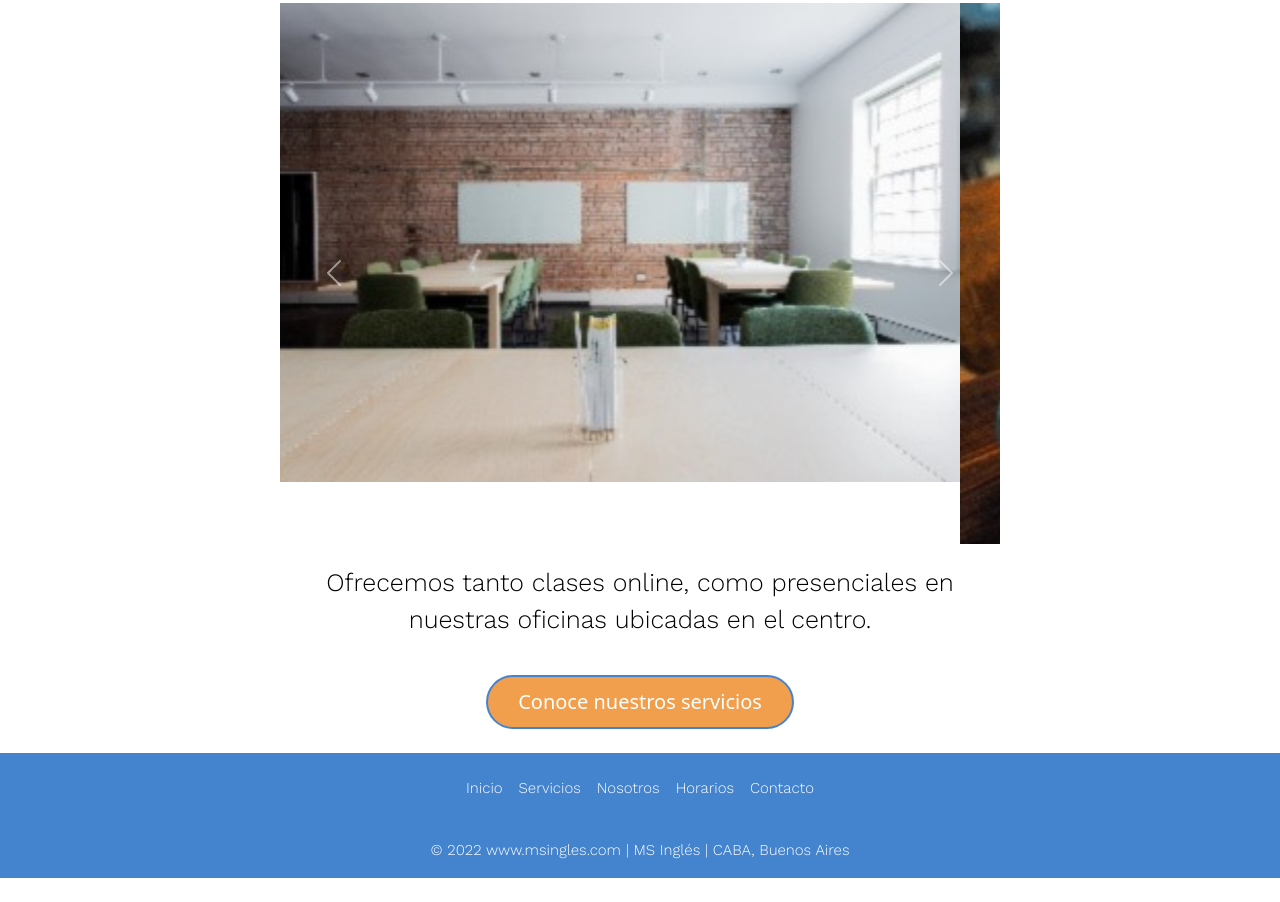
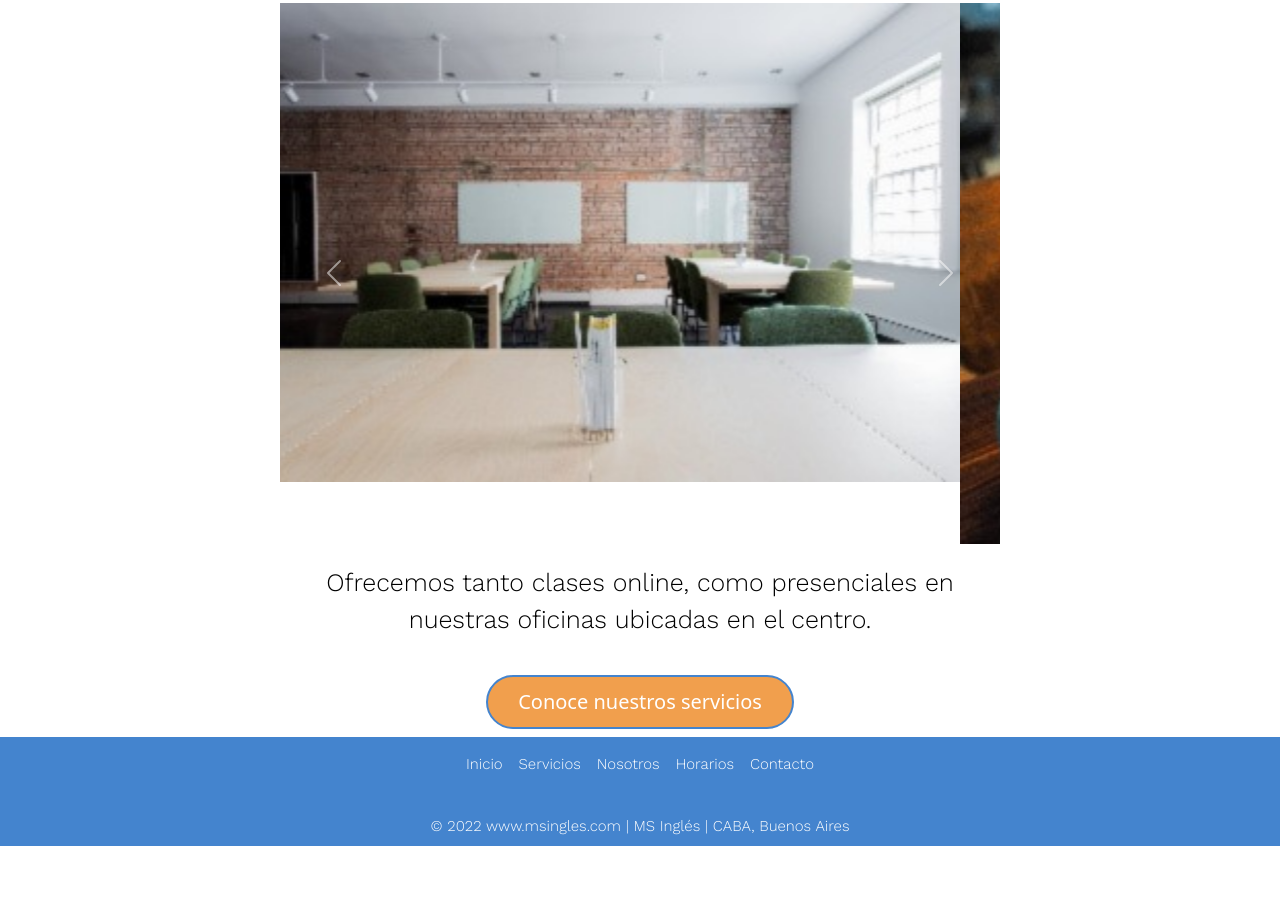
Before and after one commit to MayraSegovia/sass-challenge, a website: page index.html in a window 1280 px wide. Shown: the part 504-1406 px from the top of the page. After the commit the page ends 1358 px from the top, so only its background shows below. Drawn offline with nearby package versions, Linux system fonts and the light colour scheme.

Commit message:
modif variables

```diff
--- a/index.html
+++ b/index.html
@@ -135,7 +135,7 @@
       </body>
 
 
-      <footer class="py-3 my-4">
+      <footer class="py-2 my-2">
         <ul class="nav justify-content-center pb-3 mb-3">
           <li class="nav-item"><a href="index.html" class="nav-link px-2 ">Inicio</a></li>
           <li class="nav-item"><a href="pages/servicios.html" class="nav-link px-2 ">Servicios</a></li>
--- a/package.json
+++ b/package.json
@@ -5,7 +5,7 @@
   "main": "index.js",
   "scripts": {
     "test": "echo \"Error: no test specified\" && exit 1",
-    "build-css":"node-sass --include-path scss scss/estilos.scss css/main.css",
+    "build-css": "node-sass --include-path scss scss/estilos.scss css/main.css",
     "watch-css": "nodemon -e scss -x \"npm run build-css\""
   },
   "repository": {
--- a/scss/estilos.scss
+++ b/scss/estilos.scss
@@ -1,15 +1,19 @@
 @import "navbar";
+
+$color-primary: #4484ce;
+$color-secondary: #ffffff;
 
 footer{
     justify-content: center;
     align-items: flex-end;
     height: auto;
     color: #ffffff !important;
-    background-color: #4484ce !important;
+    background-color: $color-primary !important;
     text-align: center;
     font-weight: normal;
     font-family: 'Work Sans', sans-serif;
     font-size: 15px;
+
     ul{
         color: #ffffff !important;
          }
@@ -478,9 +482,9 @@ footer{
                  font-size: 20px;
                  font-weight: 500;
                  padding: 0.5em 1.2em;
-                 background: #4484ce;
+                 background: $color-primary;
                  border: 2px solid;
-                 border-color: #4484ce;
+                 border-color: $color-primary;
                  position: relative;
                     &:hover{
                     color: rgba(255, 255, 255, 1);
```
